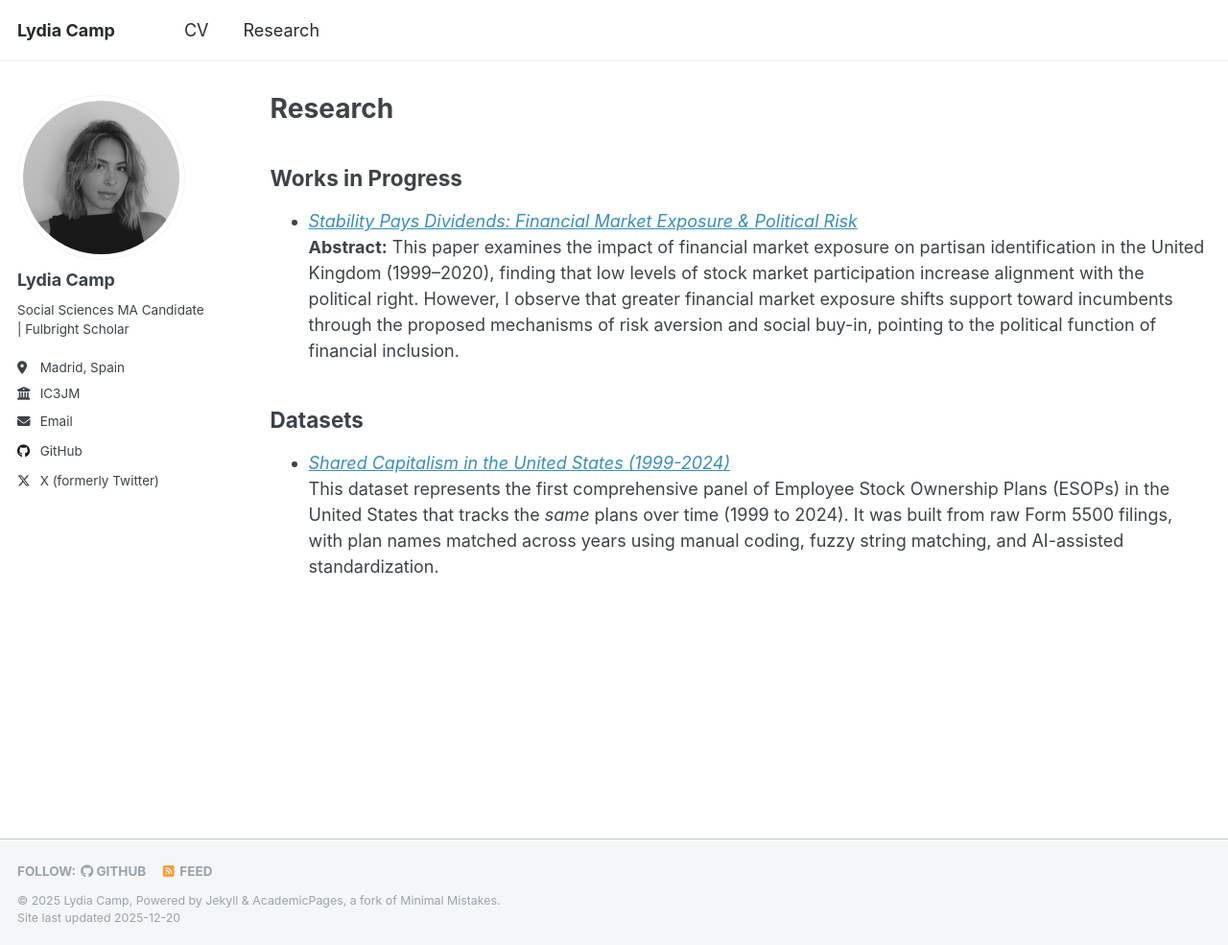
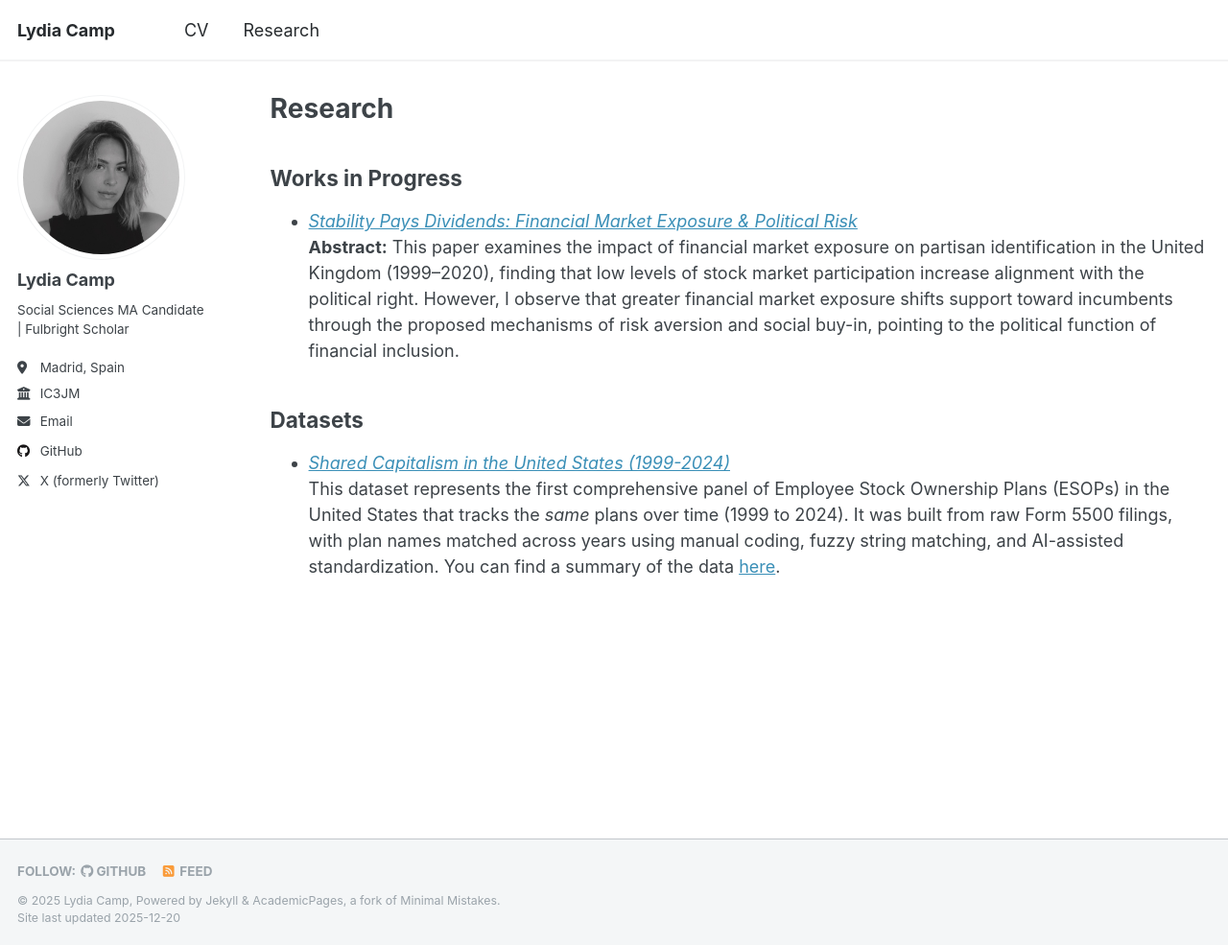
Before and after one commit to lydiagcamp/lydiagcamp.github.io, a Jekyll site: the page built from _pages/publications.html, in a window 1280 px wide and 985 px high. Shown: the whole window at 96% size. Built offline with Jekyll 4.4.1, drawn with Linux system fonts in a browser that asks for light colours.

Commit message:
update link

```diff
--- a/_pages/publications.html
+++ b/_pages/publications.html
@@ -13,7 +13,7 @@ author_profile: true
 
 ## Datasets
 - *[Shared Capitalism in the United States (1999-2024)](https://github.com/lydiagcamp/shared_capitalism.git)*
-  This dataset represents the first comprehensive panel of Employee Stock Ownership Plans (ESOPs) in the United States that tracks the *same* plans over time (1999 to 2024). It was built from raw Form 5500 filings, with plan names matched across years using manual coding, fuzzy string matching, and AI-assisted standardization.
+  This dataset represents the first comprehensive panel of Employee Stock Ownership Plans (ESOPs) in the United States that tracks the *same* plans over time (1999 to 2024). It was built from raw Form 5500 filings, with plan names matched across years using manual coding, fuzzy string matching, and AI-assisted standardization. You can find a summary of the data [here](https://lydia-camp.shinyapps.io/plans-map-us/).
 
   {% endcapture %}
 
```
